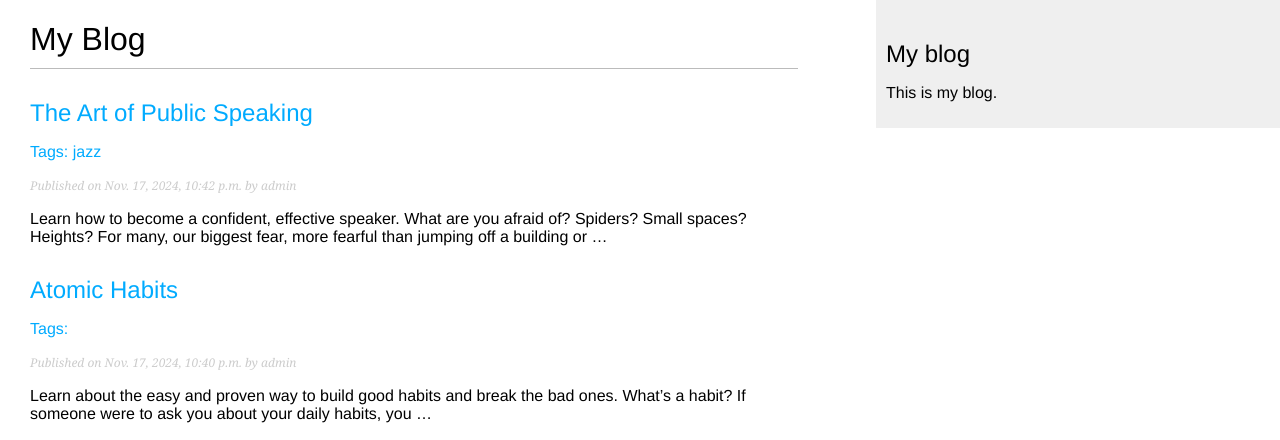
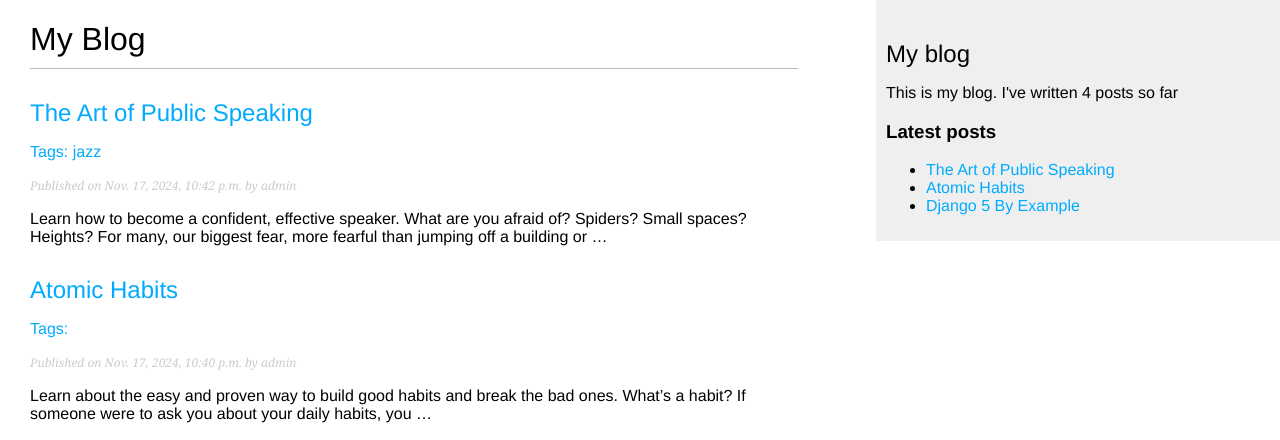
Before and after one commit to Tahsin005/Blog-Application, a Django app: page /blog/ in a window 1280 px wide. Shown: the top 440 px of the page. Run offline with Django 5.2, Linux system fonts and the light colour scheme; data comes from the database, SQL or seed files in the repository; parts of the project's set-up code (start-up, migrations or seed data) failed here and were passed over.

Commit message:
added a custom tag to show number of blog posts and another one to show the latest posts

```diff
--- a/blog/templates/blog/base.html
+++ b/blog/templates/blog/base.html
@@ -1,3 +1,4 @@
+{% load blog_tags %}
 {% load static %}
 <!DOCTYPE html>
 <html>
@@ -12,7 +13,11 @@
     </div>
     <div id="sidebar">
         <h2>My blog</h2>
-        <p>This is my blog.</p>
+        <p>This is my blog.
+            I've written {% total_posts %} posts so far
+        </p>
+        <h3>Latest posts</h3>
+        {% show_latest_posts 3 %}
     </div>
 </body>
 </html>
--- /dev/null
+++ b/blog/templates/blog/post/latest_posts.html
@@ -0,0 +1,7 @@
+<ul>
+    {% for post in latest_posts %}
+        <li>
+            <a href="{{ post.get_absolute_url }}">{{ post.title }}</a>
+        </li>
+    {% endfor %}
+</ul>
--- /dev/null
+++ b/blog/templatetags/blog_tags.py
@@ -0,0 +1,13 @@
+from django import template
+from ..models import Post
+
+register = template.Library()
+
+@register.simple_tag
+def total_posts():
+    return Post.published.count()
+
+@register.inclusion_tag('blog/post/latest_posts.html')
+def show_latest_posts(count=5):
+    latest_posts = Post.published.order_by('-publish')[:count]
+    return {'latest_posts': latest_posts}
```
Also changed, not shown: blog/templatetags/__init__.py (added).
